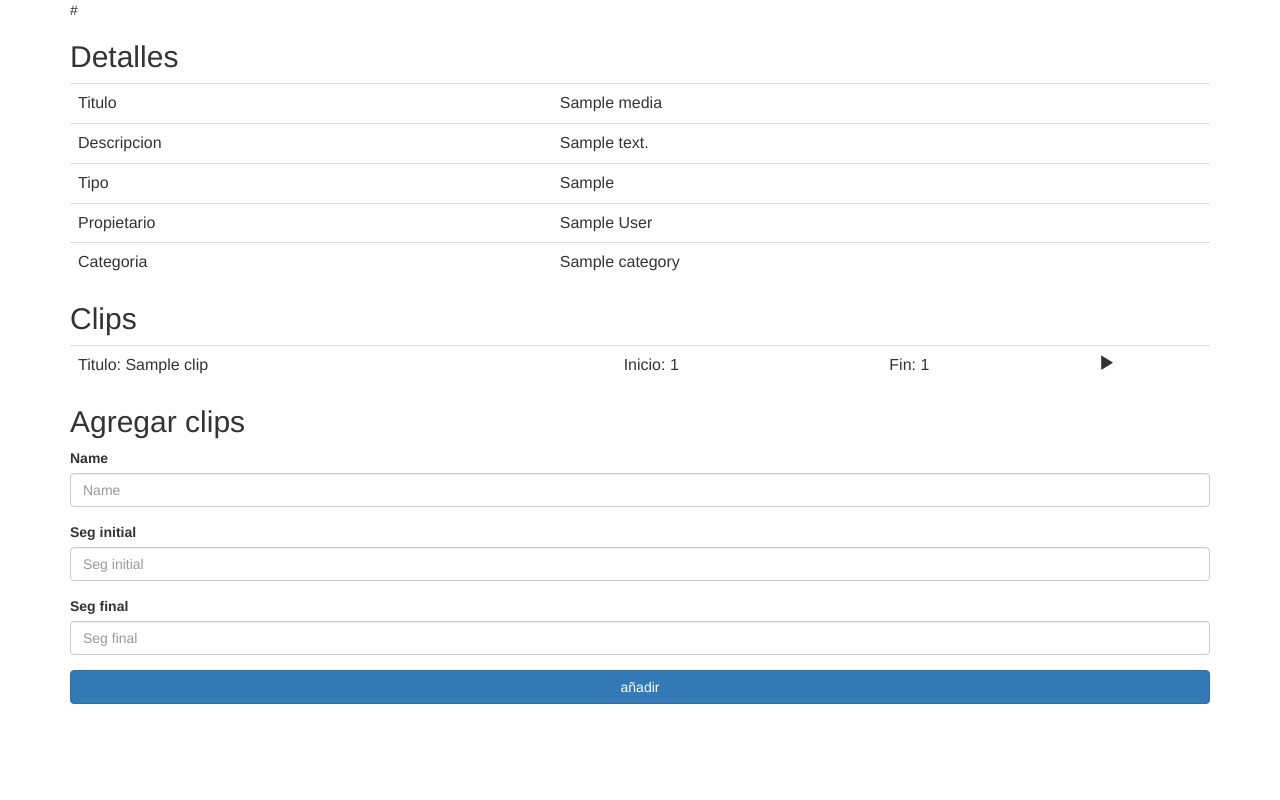
After one commit to JDTorresP/AgileDjango, a Django app: page /videos/details/1 in a window 1280 px wide. The commit adds this page. Run offline with Django 3.2, Linux system fonts and the light colour scheme; tables that the repository leaves empty hold one stand-in row (values such as "Sample post"); some libraries are stand-ins or nearby versions.

Commit message:
details implementation
includes views, urls and all the required configuration.

```diff
--- a/app/settings.py
+++ b/app/settings.py
@@ -40,6 +40,7 @@ INSTALLED_APPS = [
     'django.contrib.sessions',
     'django.contrib.messages',
     'django.contrib.staticfiles',
+    'bootstrap3',
     'gallery'
 ]
 
--- a/app/urls.py
+++ b/app/urls.py
@@ -15,9 +15,15 @@ Including another URLconf
 """
 from django.conf.urls import url, include
 from django.contrib import admin
+from django.conf.urls.static import static
+
+from app import settings
 
 urlpatterns = [
     url(r'^videos/', include('gallery.urls')),
     url(r'^admin/', admin.site.urls),
     url(r'^api/v1/gallery/', include('gallery.urls', namespace='gallery'))
 ]
+
+if settings.DEBUG:
+    urlpatterns += static(settings.MEDIA_URL, document_root=settings.MEDIA_ROOT)
--- a/gallery/models.py
+++ b/gallery/models.py
@@ -2,6 +2,8 @@
 from __future__ import unicode_literals
 
 from django.db import models
+from django.forms import ModelForm
+from django.urls import reverse
 
 
 class Clip(models.Model):
@@ -9,6 +11,12 @@ class Clip(models.Model):
     name = models.CharField(max_length=200)
     seg_initial = models.BigIntegerField()
     seg_final = models.BigIntegerField()
+
+
+class ClipForm(ModelForm):
+    class Meta:
+        model = Clip
+        fields = {'name', 'seg_initial', 'seg_final'}
 
 
 class User(models.Model):
@@ -56,3 +64,7 @@ class Media(models.Model):
 
     def __unicode__(self):
         return self.title
+
+    def get_absolute_url(self):
+        """Returns the url to access a particular instance of MyModelName."""
+        return reverse('details', args=[str(self.idMedia)])
--- /dev/null
+++ b/gallery/templates/videos/details.html
@@ -0,0 +1,68 @@
+{#Load bootstrap django resources#}
+{% load bootstrap3 %}
+{% bootstrap_css %}
+{% bootstrap_javascript %}
+
+<!DOCTYPE html>
+<html lang="en">
+<head>
+    <meta charset="UTF-8">
+    <title>Detalles</title>
+</head>
+<body>
+
+<div class="container">
+{{ video.url|safe }}
+        <h2 >Detalles</h2>
+        <table class="table">
+            <tbody>
+                <tr>
+                    <td>Titulo</td>
+                    <td>{{video.title}}</td>
+                </tr>
+                <tr>
+                    <td>Descripcion</td>
+                    <td>{{video.description}}</td>
+                </tr>
+                <tr>
+                    <td>Tipo</td>
+                    <td>{{video.mediaType}} </td>
+                </tr>
+                <tr>
+                    <td>Propietario</td>
+                    <td>{{video.user}}</td>
+                </tr>
+                <tr>
+                    <td>Categoria</td>
+                    <td>{{video.category}}</td>
+                </tr>
+            </tbody>
+        </table>
+
+    <h2 >Clips</h2>
+        <table class="table">
+            <tbody>
+            {%for clip in video.clips.all %}
+                <tr>
+                    <td>Titulo: {{clip.name}}</td>
+                    <td>Inicio: {{clip.seg_initial}}</td>
+                    <td>Fin: {{clip.seg_final}} </td>
+                    <td><span class="glyphicon glyphicon-play" aria-hidden="true"></span></td>
+                </tr>
+
+            {% endfor %}
+
+            </tbody>
+        </table>
+    <h2 >Agregar clips</h2>
+    <form action="{{ video.get_absolute_url }}" enctype="multipart/form-data" method="post">
+        {%csrf_token%}
+        {% bootstrap_form form %}
+        {% buttons %}
+        <input type="submit" value="añadir" class="btn btn-primary btn-block"/>
+        {% endbuttons %}
+    </form>
+</div>
+
+</body>
+</html>
--- a/gallery/templates/videos/index.html
+++ b/gallery/templates/videos/index.html
@@ -8,6 +8,7 @@
 <h1 align="center">Galeria de Videos</h1>
 {%for video in video_list %}
 {{ video.url|safe }}
+    <a href="{{ video.get_absolute_url }}" >Detalles</a>
 {% endfor %}
 </body>
 </html>
--- a/gallery/urls.py
+++ b/gallery/urls.py
@@ -5,4 +5,5 @@ urlpatterns = [
     url(r'^$', views.index, name='index'),
     url(r'^media/$', views.all_media, name="All media"),
     url(r'^users/$', views.all_users, name="All users"),
+    url(r'^details/(?P<videoid>\d+)$', views.detail, name="details")
 ]
--- a/gallery/views.py
+++ b/gallery/views.py
@@ -1,6 +1,6 @@
 # -*- coding: utf-8 -*-
 from __future__ import unicode_literals
-from gallery.models import Media
+from gallery.models import Media, ClipForm
 from gallery.models import User
 from django.http import HttpResponse, JsonResponse
 from django.core import serializers as jsonserializer
@@ -12,12 +12,24 @@ def index(request):
     context = {'video_list': video_list}
     return render(request, 'videos/index.html', context)
 
+def detail(request, videoid):
+    # if request.method == 'POST':
+    #     form = ClipForm(request.POST)
+    #     if form.is_valid():
+    #         form.save()
+    #         return
+    # else:
+    form = ClipForm()
+    current_video = Media.objects.get(pk=videoid)
+    context = {'video': current_video, 'form':form}
+    return render(request, 'videos/details.html', context)
+
+
 def all_media(request):
     all_media_objects = Media.objects.all()
 
     return HttpResponse(jsonserializer.serialize("json", all_media_objects))
 
-
 def all_users(request):
     all_users_objects = User.objects.all()
 
--- a/requirements.txt
+++ b/requirements.txt
@@ -1,5 +1,7 @@
+dj-database-url==0.5.0
 Django==1.11.15
 djangorestframework==3.8.2
+django-bootstrap3==10.0.1
 gunicorn==19.9.0
 psycopg2==2.7.5
 pytz==2018.5
```
